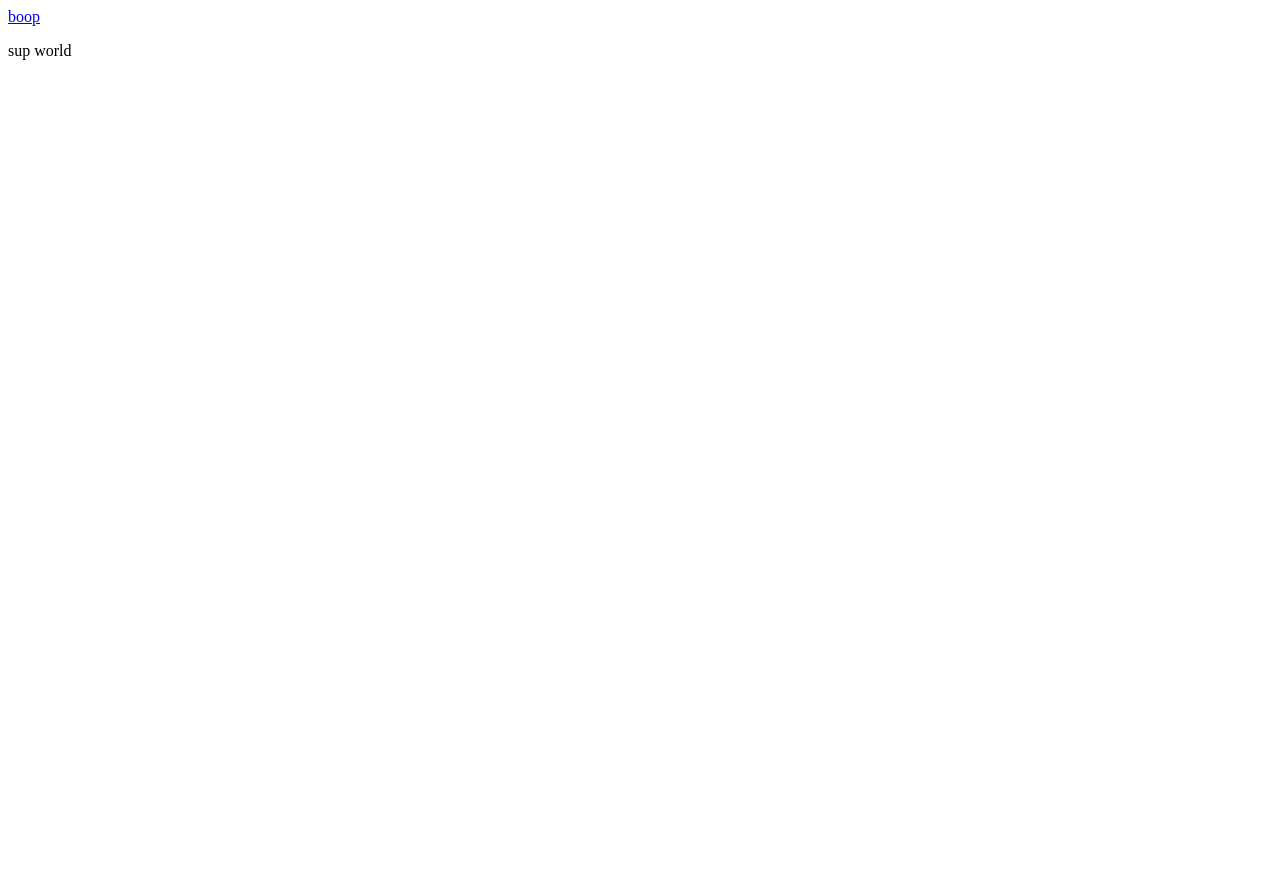
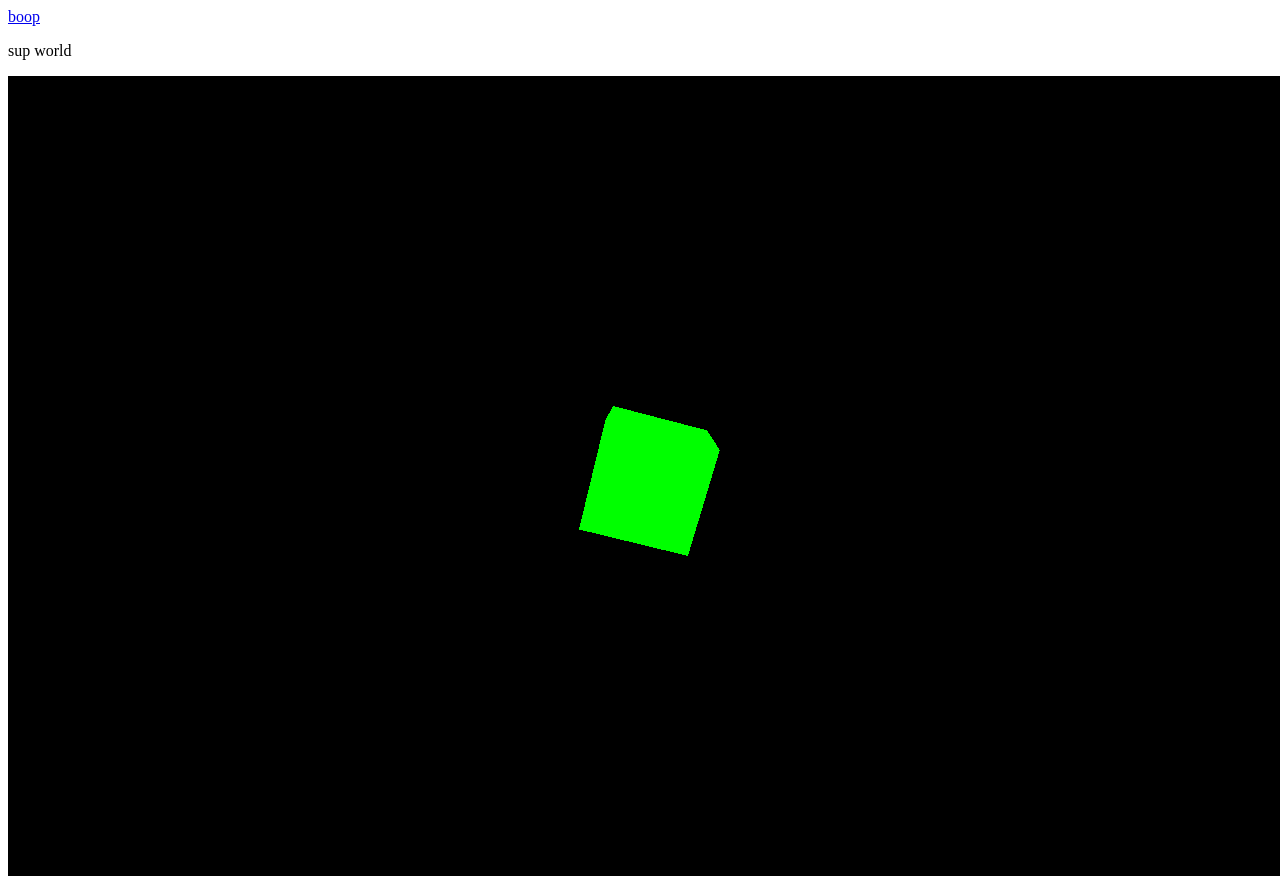
Before and after one commit to jdr292/jdr292.github.io, a plain HTML site: page index.html in a window 1280 px wide. Before the commit the page ends 800 px from the top, so only its background shows below. Drawn offline with nearby package versions, Linux system fonts and the light colour scheme.

Commit message:
three example

```diff
--- a/index.html
+++ b/index.html
@@ -1,8 +1,36 @@
 <!doctype html>
 <html>
-<head></head>
+<head>
+</head>
 <body>
   <a href="boop.txt">boop</a>
   <p> sup world </p>
+  <script type="text/javascript" src="https://cdnjs.cloudflare.com/ajax/libs/three.js/r70/three.min.js"></script>
+  <script>
+            var scene = new THREE.Scene();
+            var camera = new THREE.PerspectiveCamera( 75, window.innerWidth/window.innerHeight, 0.1, 1000 );
+
+            var renderer = new THREE.WebGLRenderer();
+            renderer.setSize( window.innerWidth, window.innerHeight );
+            document.body.appendChild( renderer.domElement );
+
+            var geometry = new THREE.BoxGeometry( 1, 1, 1 );
+            var material = new THREE.MeshBasicMaterial( { color: 0x00ff00 } );
+            var cube = new THREE.Mesh( geometry, material );
+            scene.add( cube );
+
+            camera.position.z = 5;
+
+            var render = function () {
+                requestAnimationFrame( render );
+
+                cube.rotation.x += 0.1;
+                cube.rotation.y += 0.1;
+
+                renderer.render(scene, camera);
+            };
+
+            render();
+    </script>
 </body>
 </html>
```
